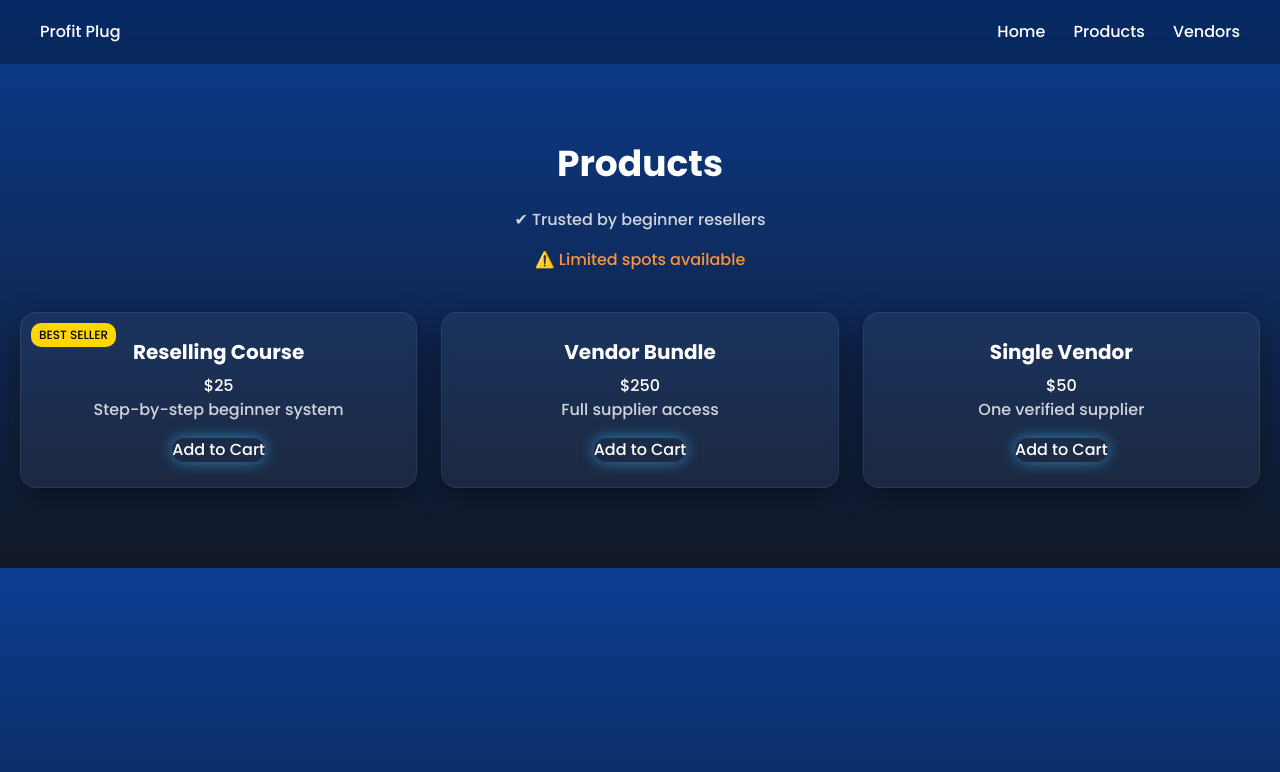
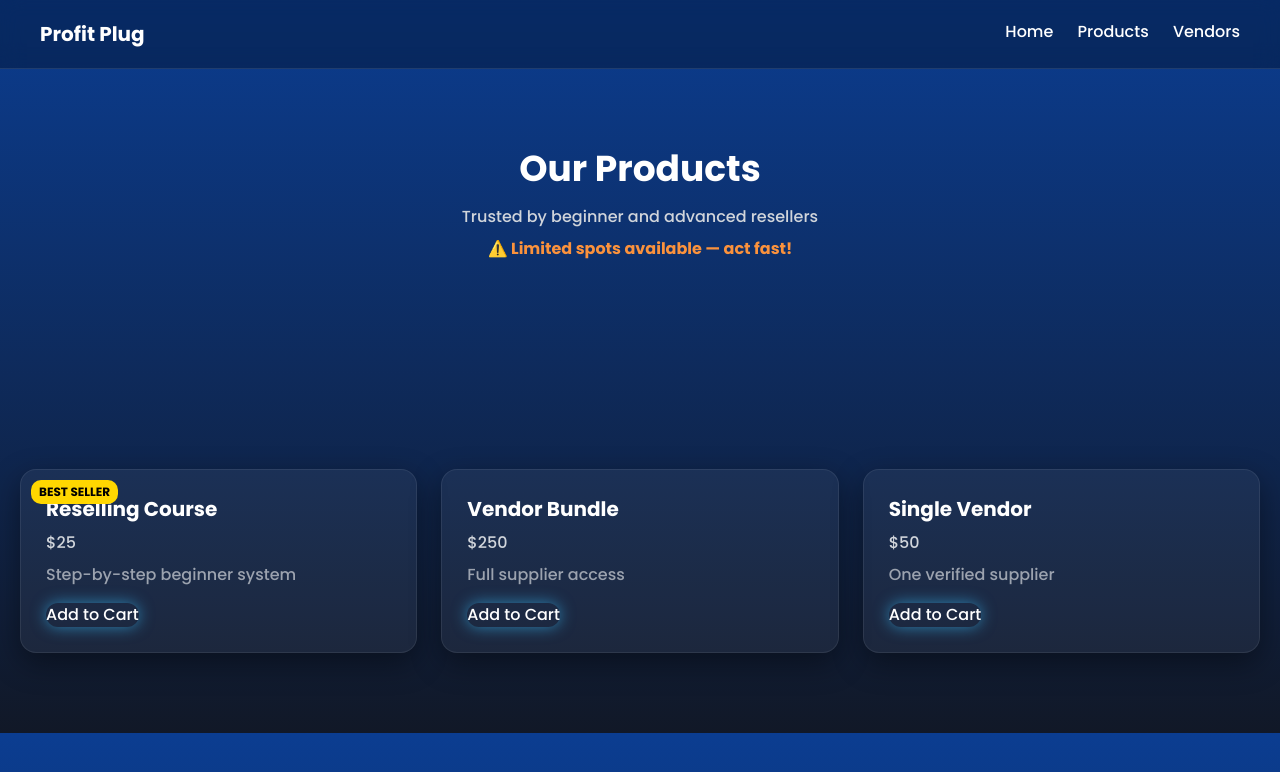
Before and after one commit to allabbankinan-afk/yourdomian, a plain HTML site: page products.html in a window 1280 px wide. Drawn offline with nearby package versions, Linux system fonts and the light colour scheme.

Commit message:
Refactor HTML structure and styling for products page

```diff
--- a/products.html
+++ b/products.html
@@ -1,156 +1,172 @@
 <!DOCTYPE html>
 <html>
 <head>
-
 <title>Products - Profit Plug</title>
-
 <script src="https://cdn.tailwindcss.com"></script>
-
 <link href="https://fonts.googleapis.com/css2?family=Poppins:wght@300;500;700&display=swap" rel="stylesheet">
 
 <style>
-
-body{
-background:linear-gradient(180deg,#0b3d91,#111827);
-color:white;
-font-family:'Poppins',sans-serif;
+body {
+  background: linear-gradient(180deg,#0b3d91,#111827);
+  color: white;
+  font-family: 'Poppins', sans-serif;
+  overflow-x: hidden;
 }
 
-.nav{
-display:flex;
-justify-content:space-between;
-padding:20px 40px;
-background:rgba(0,0,0,0.3);
-backdrop-filter:blur(10px);
+.nav {
+  display: flex;
+  justify-content: space-between;
+  padding: 20px 40px;
+  background: rgba(0,0,0,0.3);
+  backdrop-filter: blur(10px);
+  border-bottom: 1px solid rgba(255,255,255,0.1);
 }
 
-.container{
-max-width:1100px;
-margin:auto;
-padding:80px 20px;
+.nav a {
+  margin-left: 20px;
+  font-weight: 500;
+  transition: 0.3s;
+}
+.nav a:hover { color: #38bdf8; }
+
+.container {
+  max-width: 1100px;
+  margin: auto;
+  padding: 80px 20px;
 }
 
-.card{
-background:rgba(255,255,255,0.05);
-padding:25px;
-border-radius:16px;
-border:1px solid rgba(255,255,255,0.08);
-box-shadow:0 10px 30px rgba(0,0,0,0.4);
-transition:0.3s;
-position:relative;
+.card {
+  background: rgba(255,255,255,0.05);
+  padding: 25px;
+  border-radius: 16px;
+  border: 1px solid rgba(255,255,255,0.08);
+  box-shadow: 0 10px 30px rgba(0,0,0,0.4);
+  transition: 0.3s;
+  position: relative;
+  cursor: pointer;
+}
+.card:hover {
+  transform: translateY(-8px);
+  background: rgba(255,255,255,0.08);
 }
 
-.card:hover{
-transform:translateY(-8px);
-background:rgba(255,255,255,0.08);
+.badge {
+  position: absolute;
+  top: 10px;
+  left: 10px;
+  background: gold;
+  color: black;
+  padding: 3px 8px;
+  border-radius: 10px;
+  font-size: 12px;
+  font-weight: bold;
 }
 
-.badge{
-position:absolute;
-top:10px;
-left:10px;
-background:gold;
-color:black;
-padding:3px 8px;
-border-radius:10px;
-font-size:12px;
+button {
+  background: #38bdf8;
+  color: black;
+  padding: 10px 20px;
+  border-radius: 20px;
+  font-weight: bold;
+  box-shadow: 0 0 15px rgba(56,189,248,0.6);
+  transition: 0.3s;
+  cursor: pointer;
 }
+button:hover { background: #0ea5e9; }
 
-button{
-background:#38bdf8;
-color:black;
-padding:10px 20px;
-border-radius:20px;
-font-weight:bold;
-box-shadow:0 0 15px rgba(56,189,248,0.6);
+#popup {
+  position: fixed;
+  bottom: 20px;
+  left: 20px;
+  background: #111827;
+  padding: 15px 20px;
+  border-radius: 10px;
+  display: none;
+  box-shadow: 0 5px 20px rgba(0,0,0,0.5);
+  font-weight: 500;
 }
-
-button:hover{
-background:#0ea5e9;
-}
-
 </style>
-
 </head>
-
 <body>
 
 <!-- NAV -->
 <div class="nav">
-<div>Profit Plug</div>
-
+  <div class="font-bold text-xl">Profit Plug</div>
   <div>
     <a href="index.html">Home</a>
-<a href="products.html" class="ml-6">Products</a>
-<a href="vendors.html" class="ml-6">Vendors</a>
+    <a href="products.html">Products</a>
+    <a href="vendors.html">Vendors</a>
   </div>
 </div>
 
-<div class="container">
+<!-- PAGE HEADER -->
+<div class="container text-center mb-12">
+  <h1 class="text-4xl font-bold mb-4">Our Products</h1>
+  <p class="text-gray-300 mb-2">Trusted by beginner and advanced resellers</p>
+  <p class="text-orange-400 font-bold">⚠️ Limited spots available — act fast!</p>
+</div>
 
-<h1 class="text-4xl text-center mb-6 font-bold">
-Products
-</h1>
+<!-- PRODUCT GRID -->
+<div class="container grid md:grid-cols-3 gap-6">
 
-<p class="text-center text-gray-300 mb-4">
-✔ Trusted by beginner resellers
-</p>
-
-<p class="text-center text-orange-400 mb-10">
-⚠️ Limited spots available
-</p>
-
-<div class="grid md:grid-cols-3 gap-6">
-
-<div class="card text-center">
+  <div class="card" onclick="showProductPopup('Reselling Course',25)">
     <div class="badge">BEST SELLER</div>
     <h2 class="text-xl font-bold mb-2">Reselling Course</h2>
-<p>$25</p>
-<p class="text-gray-300 mb-4">Step-by-step beginner system</p>
-<button onclick="addToCart('Course',25)">Add to Cart</button>
+    <p class="text-gray-300 mb-2">$25</p>
+    <p class="text-gray-400 mb-4">Step-by-step beginner system</p>
+    <button onclick="event.stopPropagation(); addToCart('Reselling Course',25)">Add to Cart</button>
   </div>
 
-<div class="card text-center">
+  <div class="card" onclick="showProductPopup('Vendor Bundle',250)">
     <h2 class="text-xl font-bold mb-2">Vendor Bundle</h2>
-<p>$250</p>
-<p class="text-gray-300 mb-4">Full supplier access</p>
-<button onclick="addToCart('Vendor Bundle',250)">Add to Cart</button>
+    <p class="text-gray-300 mb-2">$250</p>
+    <p class="text-gray-400 mb-4">Full supplier access</p>
+    <button onclick="event.stopPropagation(); addToCart('Vendor Bundle',250)">Add to Cart</button>
   </div>
 
-<div class="card text-center">
+  <div class="card" onclick="showProductPopup('Single Vendor',50)">
     <h2 class="text-xl font-bold mb-2">Single Vendor</h2>
-<p>$50</p>
-<p class="text-gray-300 mb-4">One verified supplier</p>
-<button onclick="addToCart('Single Vendor',50)">Add to Cart</button>
+    <p class="text-gray-300 mb-2">$50</p>
+    <p class="text-gray-400 mb-4">One verified supplier</p>
+    <button onclick="event.stopPropagation(); addToCart('Single Vendor',50)">Add to Cart</button>
   </div>
 
 </div>
 
-</div>
-
-<!-- POPUP -->
-<div id="popup" style="position:fixed;bottom:20px;left:20px;background:#111827;padding:15px;border-radius:10px;display:none;"></div>
+<!-- POPUP NOTIFICATIONS -->
+<div id="popup"></div>
 
 <script>
-
-/* CART */
-function addToCart(name,price){
-let cart = JSON.parse(localStorage.getItem("cart")) || []
-cart.push({name,price,qty:1})
-localStorage.setItem("cart", JSON.stringify(cart))
-alert("Added to cart ✔")
+/* CART FUNCTIONALITY */
+function addToCart(name, price){
+  let qty = prompt(`Enter quantity for ${name}:`, '1');
+  if(qty && !isNaN(qty)){
+    let cart = JSON.parse(localStorage.getItem("cart") || "[]");
+    cart.push({name:name, price:price, qty:parseInt(qty)});
+    localStorage.setItem("cart", JSON.stringify(cart));
+    alert(`${qty} x ${name} added to cart ✔`);
+  }
 }
 
-/* FAKE SALES */
-let names=["Mike","Sarah","Jason","Alex"]
+/* PRODUCT POPUP ON CARD CLICK */
+function showProductPopup(name, price){
+  let qty = prompt(`${name}\nPrice: $${price}\n\nEnter quantity:`,'1');
+  if(qty && !isNaN(qty)){
+    let cart = JSON.parse(localStorage.getItem("cart") || "[]");
+    cart.push({name:name, price:price, qty:parseInt(qty)});
+    localStorage.setItem("cart", JSON.stringify(cart));
+    alert(`${qty} x ${name} added to cart ✔`);
+  }
+}
+
+/* FAKE SALES POPUP */
+let names=["Mike","Sarah","Jason","Alex"];
 setInterval(()=>{
-let popup=document.getElementById("popup")
-popup.innerText=names[Math.floor(Math.random()*names.length)]+" just bought this"
-popup.style.display="block"
-setTimeout(()=>popup.style.display="none",3000)
-},7000)
-
+  let popup=document.getElementById("popup");
+  popup.innerText=names[Math.floor(Math.random()*names.length)]+" just bought this!";
+  popup.style.display="block";
+  setTimeout(()=>popup.style.display="none",3000);
+},7000);
 </script>
-
 </body>
 </html>
```
Lines whose indentation alone changed are shown as unchanged.
